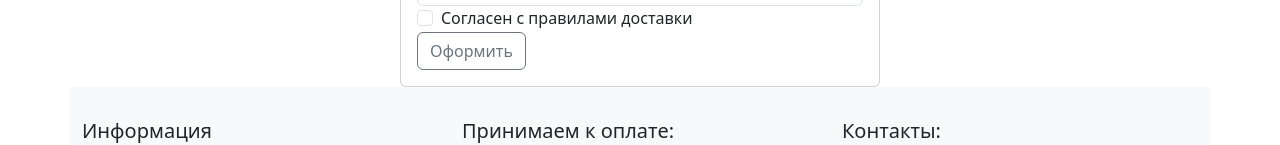
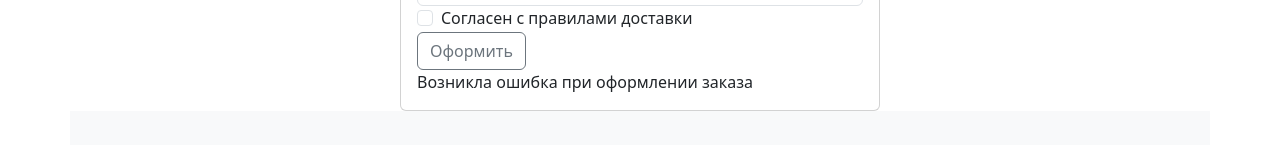
Before and after one commit to RomanWebFront/MagazObuvi, a React (Create React App) app: page /cart in a window 1280 px wide. Both pictures are taken after typing "Sample", "Sample" into the empty fields and a click on the button "Оформить". Shown: the part 1001-1146 px from the top of the page. Built offline with nearby package versions, Linux system fonts and the light colour scheme; no server answers.

Commit message:
Настроил вывод сообщения об успешном заказе или ошибки заказа

```diff
--- a/src/components/OrderForm.js
+++ b/src/components/OrderForm.js
@@ -10,6 +10,8 @@ const OrderForm = () => {
   const { currentCart, setCurrentCart } = useContext(CartContext);
   const [phone, setPhone] = useState("");
   const [address, setAddress] = useState("");
+  const [errorMessage, setErrorMessage] = useState("");
+
 
   const handleSubmit = (event) => {
 
@@ -34,10 +36,10 @@ const OrderForm = () => {
 
       .then(result => {
         setCurrentCart(CartDelete());
-        alert("Заказ успешно оформлен");
+        setErrorMessage("Заказ успешно оформлен");
       },
         error => {
-          alert("Возникла ошибка при оформлении заказа");
+          setErrorMessage("Возникла ошибка при оформлении заказа");
         });
 
   };
@@ -60,6 +62,7 @@ const OrderForm = () => {
             <label class="form-check-label" for="agreement">Согласен с правилами доставки</label>
           </div>
           <button type="submit" class="btn btn-outline-secondary" onClick={(e) => handleSubmit(e)}>Оформить</button>
+          {errorMessage && <div className="error">{errorMessage}</div>}
         </form>
       </div>
     </section>
```
